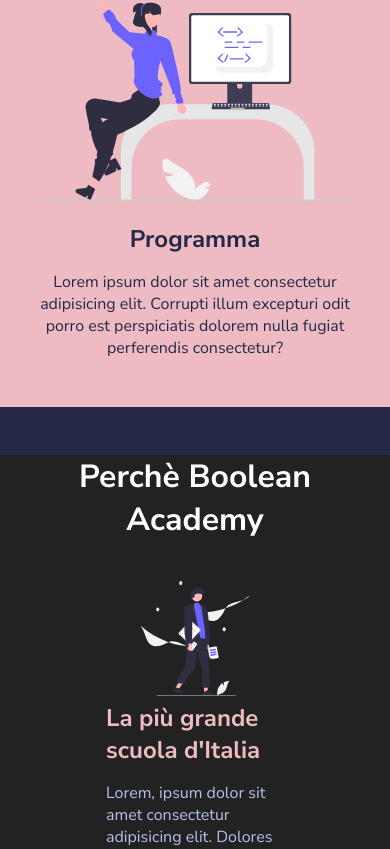
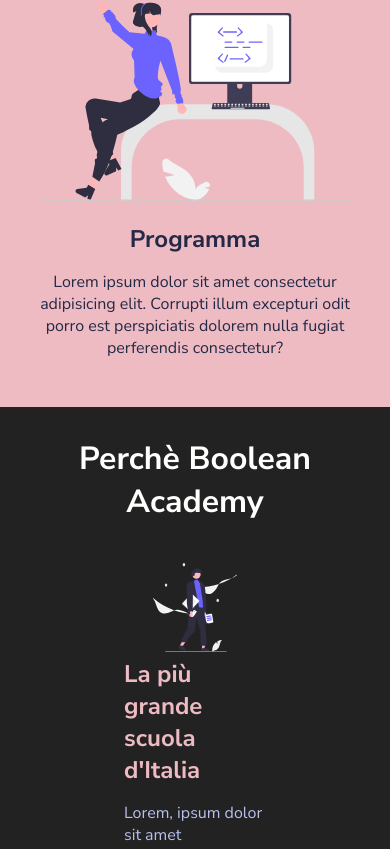
Before and after one commit to yuricifiello/html-css-resp-wannabe, a plain HTML site: page index.html in a window 390 px wide. Shown: the part 1821-2670 px from the top of the page. Drawn offline with Linux system fonts and the light colour scheme.

Commit message:
mobile end

```diff
--- a/css/style.css
+++ b/css/style.css
@@ -165,3 +165,12 @@
     background-color: rgb(34 34 34);
   }
 }
+
+.steps {
+  margin-bottom: 0;
+}
+
+.why-us {
+  padding: 30px;
+  margin-bottom: 0;
+}
```
